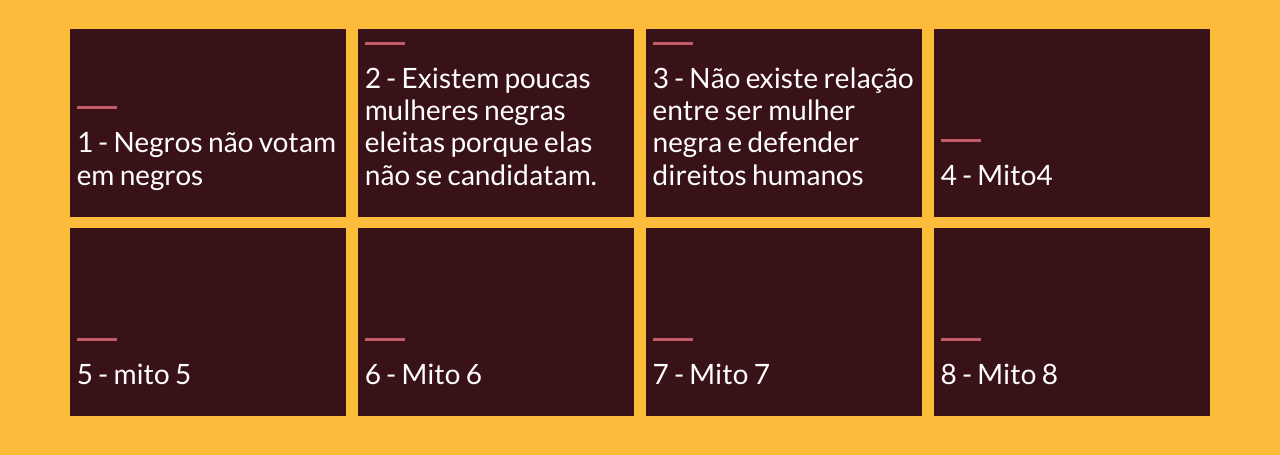
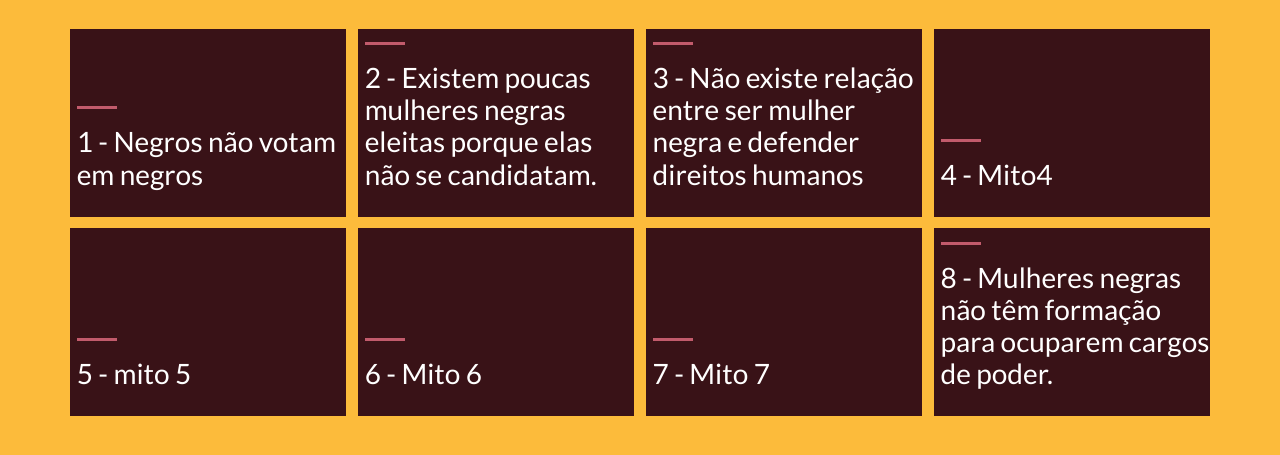
Before and after one commit to ciudadanointeligente/mulheresnegrasdecidem, a Jekyll site: the page built from index.html, in a window 1280 px wide and 900 px high, scrolled down 1150 px, cut to the strip 0-456 px from the top of the window. Built offline with Jekyll 4.4.1, drawn with Linux system fonts in a browser that asks for light colours; some web fonts are replaced; the list of posts is cut into pages by our own code.

Commit message:
Update 2017-07-10-mito-08.markdown

```diff
--- a/_posts/2017-07-10-mito-08.markdown
+++ b/_posts/2017-07-10-mito-08.markdown
@@ -1,6 +1,6 @@
 ---
 layout: post
-title: "Mito 8"
+title: "Mulheres negras não têm formação para ocuparem cargos de poder."
 img:  # Add image post (optional)
 date: 2017-07-08 12:51:00 +0300
 number: 8
```
